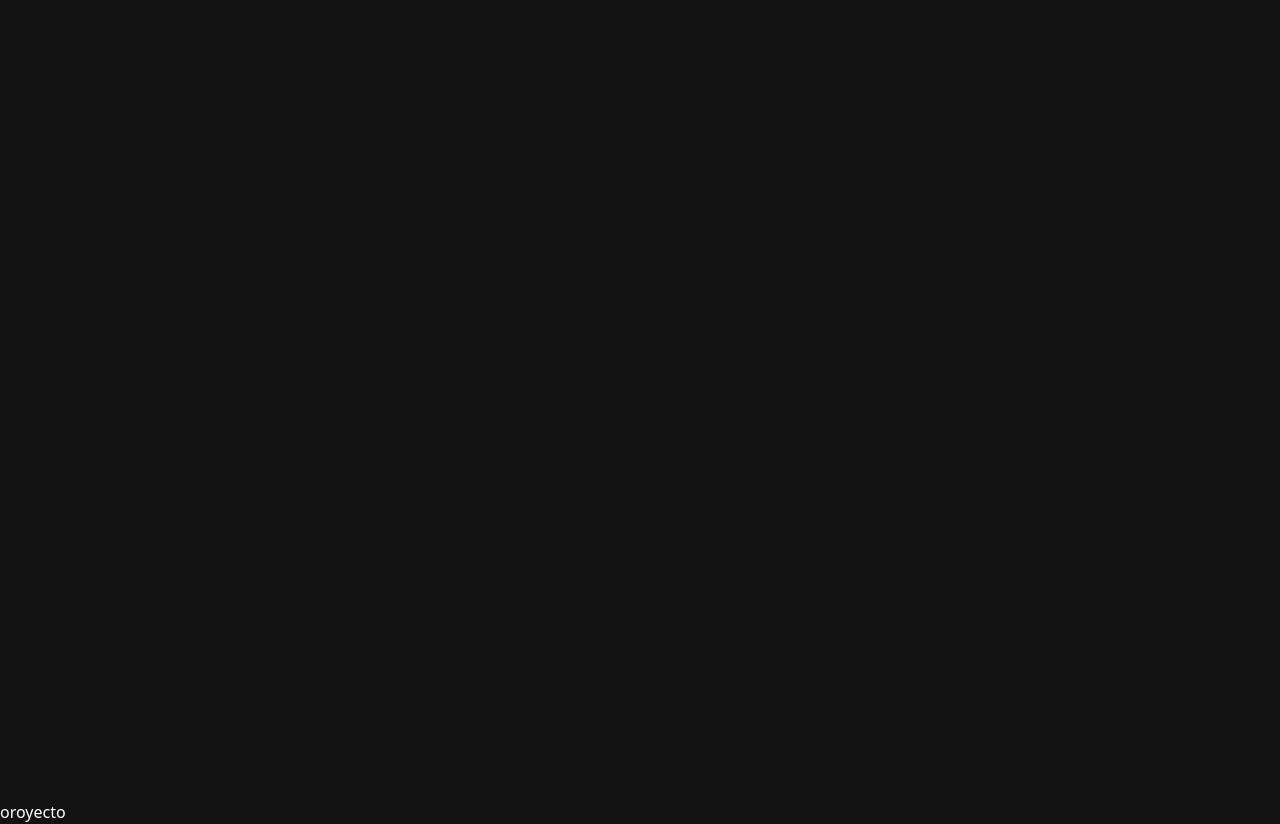
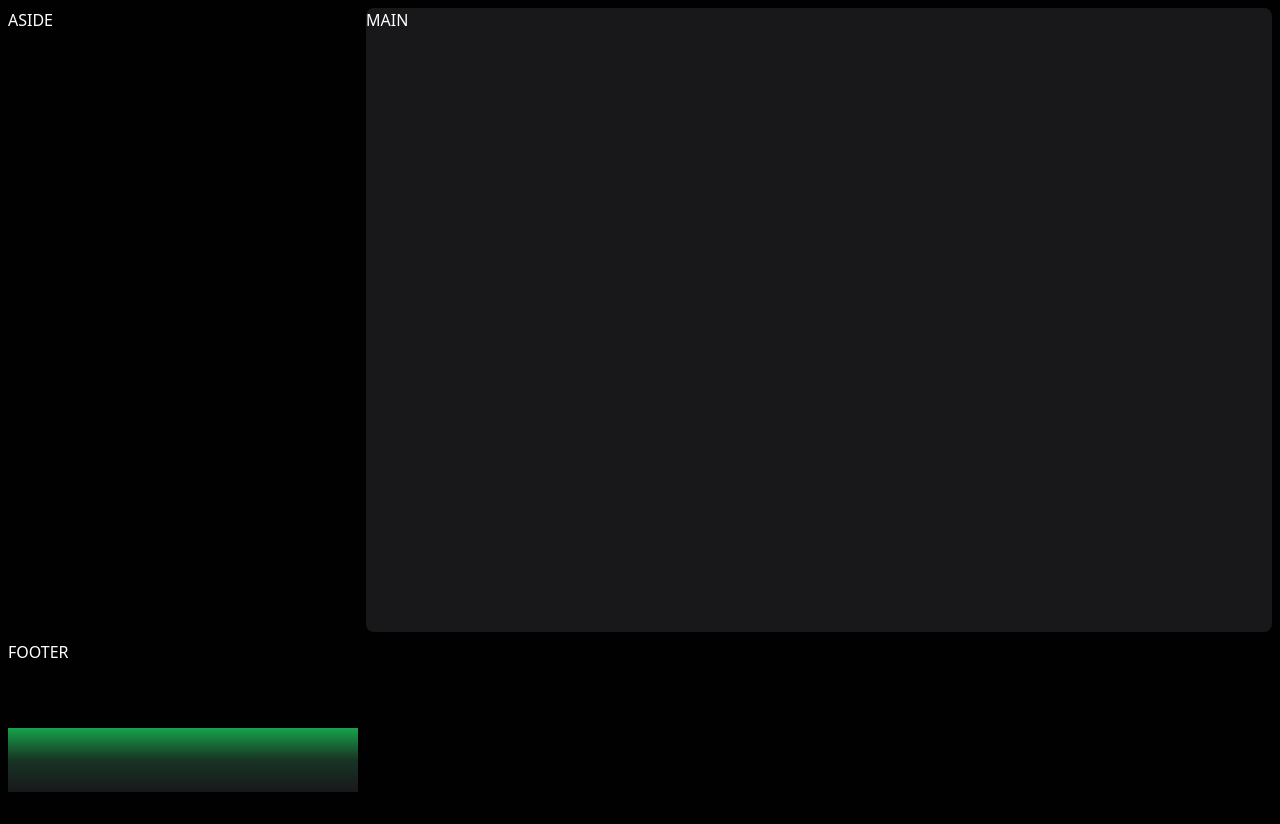
Before and after one commit to fedechaves/media-player-astro, an Astro site: page / in a window 1280 px wide. After the commit the page ends 800 px from the top, so only its background shows below. Built offline with nearby package versions, Linux system fonts and the light colour scheme; Astro itself is replaced by a stand-in of ours; a web font is replaced by a local one.

Commit message:
layout spotify clone

```diff
--- a/src/layouts/Layout.astro
+++ b/src/layouts/Layout.astro
@@ -18,9 +18,18 @@ const { title } = Astro.props;
 	</head>
 	<body>
 		<div id="app" class="relative h-screen p-2 gap-2 ">
+			<aside class="[grid-area:aside] flex-col flex overflow-y-auto">
+				ASIDE
+			</aside>
 
+			<main class="[grid-area:main] rounded-lg bg-zinc-900 overflow-y-auto w-full">
+				MAIN
+			</main>
+			<footer class="[grid-area:player] h-[80px]">
+				FOOTER
+			</footer>
+			<slot />
 		</div>
-		<slot />
 	</body>
 </html>
 <style>
@@ -34,12 +43,49 @@ const { title } = Astro.props;
 	}
 </style>
 <style is:global>
-	:root {
-		color-scheme: dark;
-	}
-	html {
-		font-family: system-ui, sans-serif;
-		background-size: 224px;
-	}
+	 html {
+        font-family: "CircularStd", system-ui, sans-serif;
+        background: #010101;
+        color: white;
+      }
+	  @font-face {
+        font-family: "CircularStd";
+        src: url("/fonts/CircularStd-Medium.woff2") format("woff2");
+        font-weight: 500;
+        font-style: normal;
+        font-display: swap;
+      }
+
+      @font-face {
+        font-family: "CircularStd";
+        src: url("/fonts/CircularStd-Book.woff2") format("woff2");
+        font-weight: 400;
+        font-style: normal;
+        font-display: swap;
+      }
+
+      @font-face {
+        font-family: "CircularStd";
+        src: url("/fonts/CircularStd-Light.woff2") format("woff2");
+        font-weight: 300;
+        font-style: normal;
+        font-display: swap;
+      }
+
+      @font-face {
+        font-family: "CircularStd";
+        src: url("/fonts/CircularStd-Bold.woff2") format("woff2");
+        font-weight: 700;
+        font-style: normal;
+        font-display: swap;
+      }
+
+      @font-face {
+        font-family: "CircularStd";
+        src: url("/fonts/CircularStd-Black.woff2") format("woff2");
+        font-weight: 900;
+        font-style: normal;
+        font-display: swap;
+      }
 
 </style>
--- a/src/pages/index.astro
+++ b/src/pages/index.astro
@@ -2,10 +2,25 @@
 import Layout from '../layouts/Layout.astro';
 ---
 
-<Layout title="Welcome to Astro.">
-	oroyecto
-</Layout>
+<Layout title="Spotify Clone">
+	<div
+	  id="playlist-container"
+	  class="relative transition-all duration-1000 bg-green-600"
+	>
+	  <!-- <PageHeader /> -->
 
-<style>
+	  <div class="relative z-10 px-6 pt-10">
+		<!-- <Greeting /> -->
+		<div class="flex flex-wrap mt-6 gap-4">
+		  <!-- {playlists.map((playlist) => <PlayListItemCard playlist={playlist} />)} -->
+		</div>
 
-</style>
+		<div
+		  class="absolute inset-0 bg-gradient-to-t from-zinc-900 via-zinc-900/80 -z-[1]"
+		>
+		</div>
+	  </div>
+
+	  <style></style>
+	</div>
+  </Layout>
```
